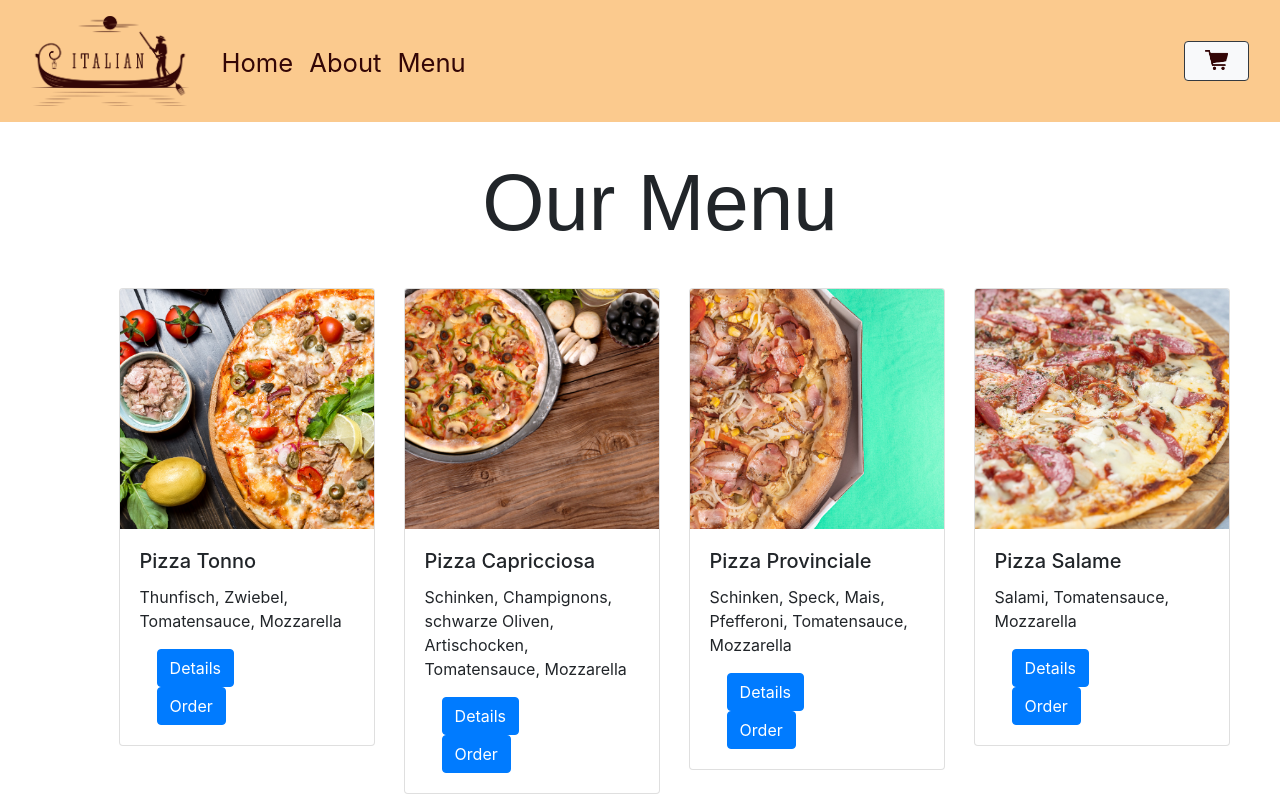
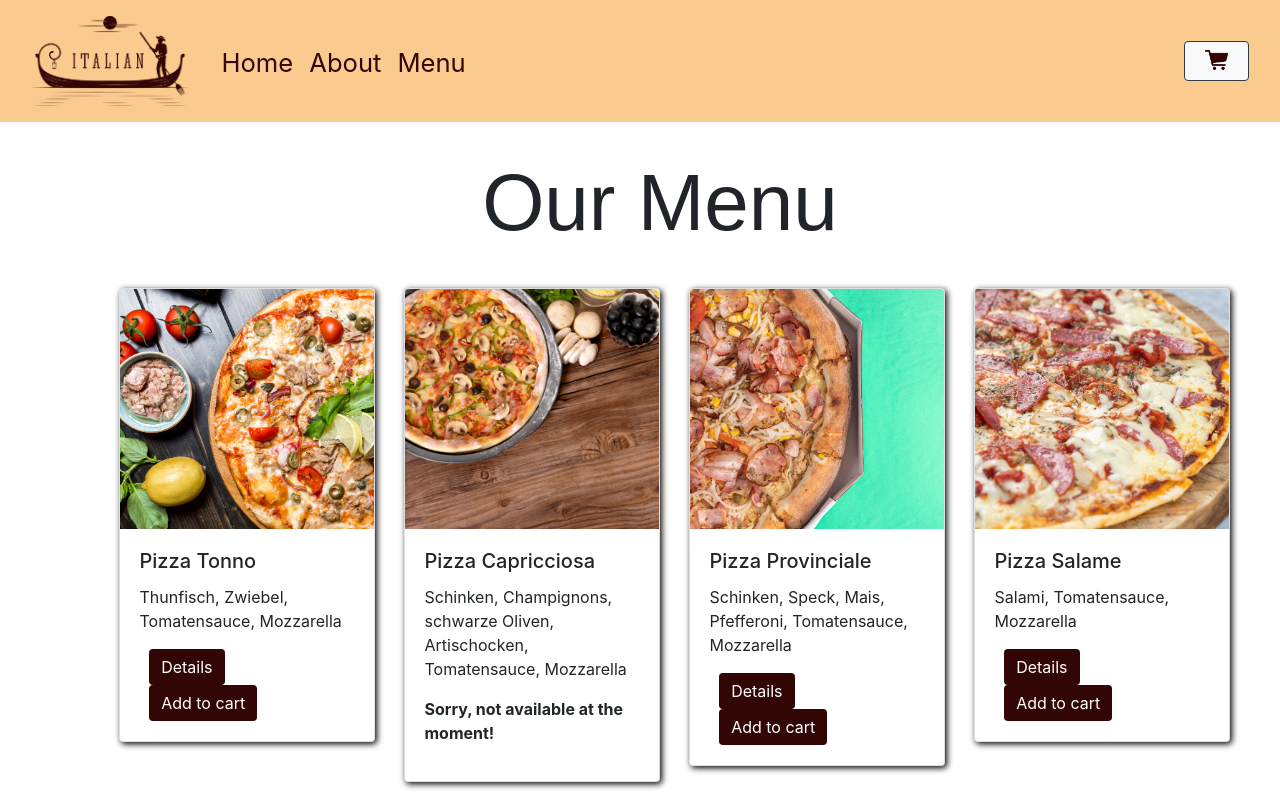
Before and after one commit to Stefanie-Sarkoezi/FE19-CR3-Sark-zi-Stefanie, an Angular app: page /menu in a window 1280 px wide. Shown: the top 800 px of the page. Built offline with nearby package versions, Linux system fonts and the light colour scheme; a web font is replaced by a local one.

Commit message:
add availability

```diff
--- a/src/app/details/details.component.html
+++ b/src/app/details/details.component.html
@@ -8,7 +8,7 @@
             <div *ngFor="let line of product.detailedDescription.split('\n')">
                 {{ line }} <br>
             </div>
-            <a routerLink="/cart" class="btn btn-primary">Order</a>
+            <a routerLink="/cart" class="btn btn-primary">Add to cart</a>
         </div>
     </div>
 </div>
--- a/src/app/details/details.component.scss
+++ b/src/app/details/details.component.scss
@@ -11,7 +11,7 @@
 
     img {
         // height: 50vh;
-        width: 40%;
+        width: 30vw;
         padding: 2% 0%;
     }
 
--- a/src/app/home/home.component.scss
+++ b/src/app/home/home.component.scss
@@ -37,7 +37,7 @@
         font-family: "lindsey-signature", sans-serif;
         font-weight: 400;
         font-style: normal;
-        font-size: 600%;
+        font-size: 5vw;
     }
     .description {
         font-family:Verdana, Geneva, Tahoma, sans-serif;
@@ -45,7 +45,7 @@
         font-family: "eixample-dip", sans-serif;
         font-weight: 100;
         font-style: normal;
-        font-size: 200%;
+        font-size: 2vw;
         padding-bottom: 5%;
 
     }
--- a/src/app/menu/menu.component.html
+++ b/src/app/menu/menu.component.html
@@ -1,14 +1,19 @@
 <div class="container">
     <h4>Our Menu</h4>
-    <div class =" row row-cols-xs-1 row-cols-sm-2 row-cols-md-3 row-cols-lg-4">
+    <div class =" row row-cols-xs-1 row-cols-sm-2 row-cols-md-2 row-cols-lg-4">
         <div *ngFor="let product of products; index as i">
             <div class="card" style="width: 16rem;">
                 <img src={{product.image}} class="card-img-top" alt="...">
                 <div class="card-body">
                 <h5 class="card-title">{{product.productName}}</h5>
                 <p class="card-text">{{product.productDescription}}</p>
-                <a routerLink="/product/{{i}}" class="btn btn-primary">Details</a>
-                <a routerLink="/cart" class="btn btn-primary">Order</a>
+                <ng-template [ngIf]="product.availability == true" [ngIfElse]="notAvailable">
+                    <a routerLink="/product/{{i}}" class="btn btn-primary">Details</a>
+                    <a routerLink="/cart" class="btn btn-primary">Add to cart</a>
+                </ng-template>
+                <ng-template #notAvailable>
+                    <p><b>Sorry, not available at the moment!</b></p>
+                </ng-template>
                 </div>
             </div>
         </div>
--- a/src/app/menu/menu.component.scss
+++ b/src/app/menu/menu.component.scss
@@ -1,16 +1,4 @@
 @import url("https://use.typekit.net/vyd2wkn.css");
-
-img{
-    height: 30vh;
-    object-fit: cover;
-}
-
-.card{
-    margin: 10%;
-}
-.btn {
-    margin: 0% 8%;
-}
 
 h4 {
         text-align: center;
@@ -20,3 +8,23 @@ h4 {
         font-style: normal;
         font-size: 500%;
     }
+
+.row {
+    .card{
+        margin: 10%;
+        box-shadow: 2px 2px 6px black;
+    }
+
+    img{
+        height: 30vh;
+        object-fit: cover;
+    }
+
+    .btn {
+        margin: 0% 4.5%;
+        background-color:rgb(51, 6, 6) ;
+        border: 0px;
+    }
+
+
+}
--- a/src/app/products.ts
+++ b/src/app/products.ts
@@ -12,7 +12,7 @@ export const products = [
     productName:"Pizza Capricciosa",
     productDescription: "Schinken, Champignons, schwarze Oliven, Artischocken, Tomatensauce, Mozzarella",
     prize: 12.60,
-    availability: true,
+    availability: false,
     detailedDescription: `A - Glutenhaltiges Getreide und -erzeugnisse \n C - Ei- und erzeugnisse \n G - Milch oder Laktose und -erzeugnisse \n L - Sellerie und erzeugnisse`
 
 },{
@@ -44,7 +44,7 @@ export const products = [
     productName:"Pasta alla Bolognese",
     productDescription: "Spaghetti mit würziger Tomaten-Rindfleischsauce",
     prize: 12.50,
-    availability: true,
+    availability: false,
     detailedDescription: `A - Glutenhaltiges Getreide und -erzeugnisse \n C - Ei- und erzeugnisse \n G - Milch oder Laktose und -erzeugnisse \n L - Sellerie und erzeugnisse`
 
 },{
```
Lines whose indentation alone changed are shown as unchanged.
